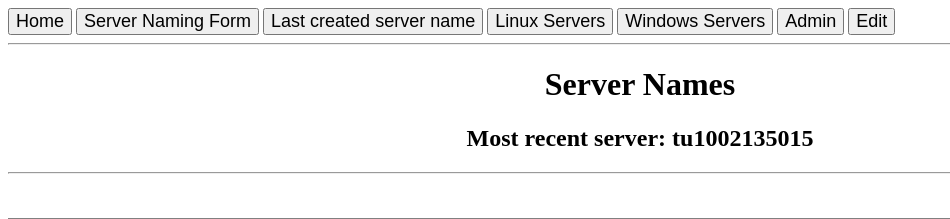
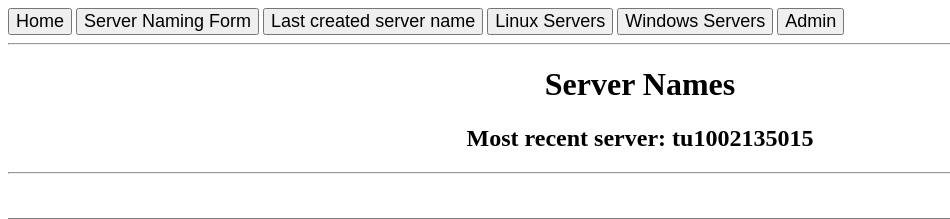
Before and after one commit to typow21/servernamingNew, a Django app: page /displaylinux/ in a window 1280 px wide. Shown: the top 219 px of the page, without its empty margins (0-950 px from the left). Run offline with Django 3.2, Linux system fonts and the light colour scheme; data comes from the database, SQL or seed files in the repository.

Commit message:
Remove edit

```diff
--- a/modelForm/detailsapp/template/displayLinux.html
+++ b/modelForm/detailsapp/template/displayLinux.html
@@ -15,7 +15,6 @@
             <!-- <button onclick="window.location.href = '/displaylinux/';" style="font-size: large;">Export database</button>
             <button onclick="window.location.href = '/displaylinux/';" style="font-size: large;">Audit</button> -->
             <button onclick="window.location.href = '/admin/';" style="font-size: large;">Admin</button>
-            <button onclick="window.location.href = '/displaylinuxedit/';" style="font-size: large;">Edit</button>
         </nav>
         <hr>
         <h1 style="text-align: center;">Server Names</h1>
--- a/modelForm/detailsapp/template/displaywindows.html
+++ b/modelForm/detailsapp/template/displaywindows.html
@@ -16,7 +16,6 @@
             <!-- <button onclick="window.location.href = '/displaywindows/';" style="font-size: large;">Export database</button>
             <button onclick="window.location.href = '/displaywindows/';" style="font-size: large;">Audit</button> -->
             <button onclick="window.location.href = '/admin/';" style="font-size: large;">Admin</button>
-            <button onclick="window.location.href = '/displaywindowsedit/';" style="font-size: large;">Edit</button>
         </nav>
         <hr>
         <h1 style="text-align: center;">Windows Server Names</h1>
```
